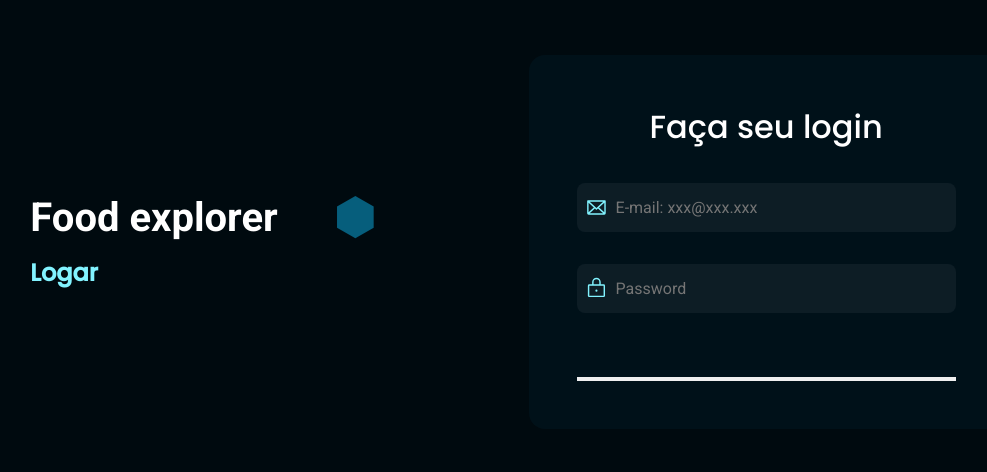
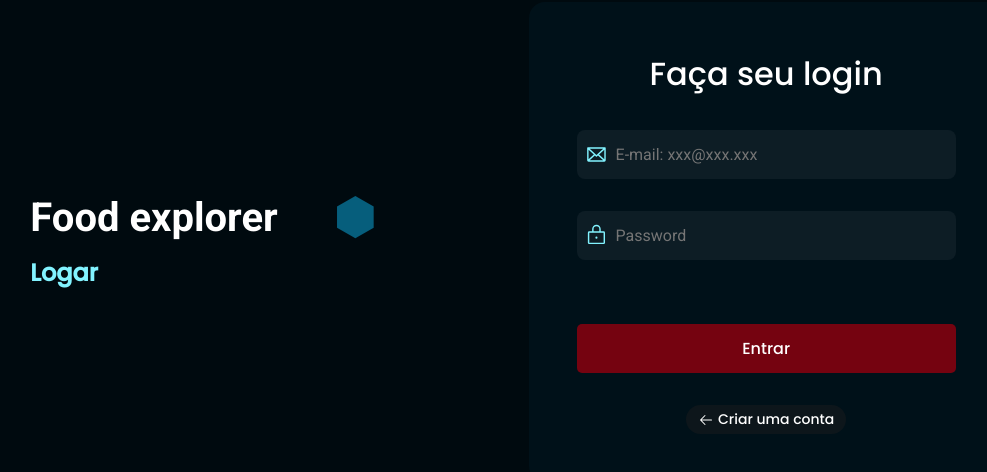
Before and after one commit to Lucas-Gonsalves/food_explorer, a React (Vite) app in the folder web/: page / in a window 1280 px wide. Shown: the part 158-630 px from the top of the page, without its empty margins (123-1110 px from the left). Built offline with nearby package versions, Linux system fonts and the light colour scheme.

Commit message:
done the page signIn and create component button and buttonText

```diff
--- /dev/null
+++ b/web/src/Components/Button/index.jsx
@@ -0,0 +1,24 @@
+import { Container } from "./styles";
+
+
+export function Button({ icon: Icon, loading = false, title, ...rest }) {
+
+
+  return(
+    <Container
+      type="submit"
+      {...rest}
+    >
+
+      {
+        Icon && <Icon/>
+      }
+
+
+      {
+        loading ? "Carregando" : title
+      }
+
+    </Container>
+  );
+};
--- /dev/null
+++ b/web/src/Components/Button/styles.js
@@ -0,0 +1,24 @@
+import styled from "styled-components";
+
+
+export const Container = styled.button`
+  width: 100%;
+
+  cursor: pointer;
+
+  display: flex;
+  align-items: center;
+  justify-content: center;
+
+  gap: .8rem;
+
+  background: ${({ theme }) => theme.COLORS.TINTS_TOMATO_100};
+  padding: 1.2rem 3.2rem;
+
+  border-radius: .5rem;
+  border: none;
+
+  svg {
+    font-size: 2.2rem;
+  };
+`;
--- /dev/null
+++ b/web/src/Components/ButtonText/index.jsx
@@ -0,0 +1,20 @@
+import { Container } from "./styles";
+
+
+export function ButtonText({ icon: Icon, title, type="button", ...rest}) {
+
+  return(
+    <Container
+      type={type}
+      {...rest}
+    >
+
+      {
+        Icon && <Icon />
+      }
+
+      { title }
+
+    </Container>
+  );
+};
--- /dev/null
+++ b/web/src/Components/ButtonText/styles.js
@@ -0,0 +1,28 @@
+import styled from "styled-components";
+
+
+export const Container = styled.button`
+  width: max-content;
+
+  cursor: pointer;
+
+
+  display: flex;
+  align-items: center;
+  justify-content: center;
+
+  font-weight: 500;
+  font-size: 1.4rem;
+
+  padding: .4rem 1.2rem;
+  gap: .4rem;
+
+  border-radius: 2rem;
+  border: none;
+
+  background: ${({ theme }) => theme.COLORS.DARK_800};
+
+  svg {
+    font-size: 1.6rem;
+  }
+`;
--- a/web/src/pages/SignIn/index.jsx
+++ b/web/src/pages/SignIn/index.jsx
@@ -1,8 +1,11 @@
 import { Container, Brand, Title, Section, Form } from "./styles";
-import { Envelope, Lock } from "@phosphor-icons/react";
+
+import { Envelope, Lock, ArrowLeft } from "@phosphor-icons/react";
 import Logo from "../../assets/logo.svg"
 
 import { Input } from "../../Components/Input";
+import { Button } from "../../Components/Button";
+import { ButtonText } from "../../Components/ButtonText";
 
 
 export function SignIn() {
@@ -23,9 +26,9 @@ export function SignIn() {
         </Title>
 
 
-
         <Section>
           <h3>Faça seu login</h3>
+
           <Form>
 
             <Input
@@ -42,8 +45,17 @@ export function SignIn() {
               autoComplete="current-password"
             />
 
-            <button/>
+            <Button
+              title="Entrar"
+            />
+
           </Form>
+
+          <ButtonText
+            title="Criar uma conta"
+            icon={ArrowLeft}
+          />
+
         </Section>
 
 
--- a/web/src/pages/SignIn/styles.js
+++ b/web/src/pages/SignIn/styles.js
@@ -97,6 +97,10 @@ export const Section = styled.section`
     display: none;
   };
 
+  > button {
+    margin: auto;
+  }
+
 
   @media (min-width: ${DEVICE_BREACKPOINTS.MD}) {
     width: 35.6rem;
--- a/web/src/styles/global.js
+++ b/web/src/styles/global.js
@@ -32,6 +32,9 @@ export default createGlobalStyle`
     background-color: ${({ theme }) => theme.COLORS.DARK_400};
   };
 
+  button {
+    transition: .5s;
+  }
 
   button:hover {
     transition: .5s;
```
